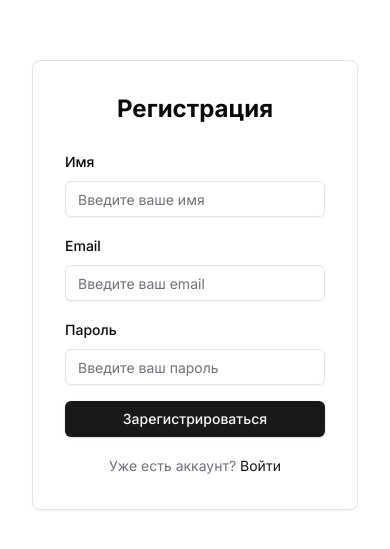
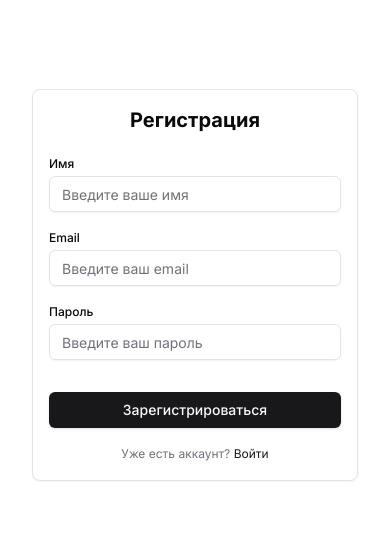
Before and after one commit to muhammadali-nb/freelance, a Next.js app: page /register in a window 390 px wide. Shown: the part 185-734 px from the top of the page. Built offline with nearby package versions, Linux system fonts and the light colour scheme.

Commit message:
add responsive ui for login and register pages

```diff
--- a/src/components/auth/login-form.tsx
+++ b/src/components/auth/login-form.tsx
@@ -28,11 +28,15 @@ export function LoginForm() {
 	};
 
 	return (
-    <div className="w-full max-w-md p-8 bg-background border rounded-lg shadow-sm">
-      <h1 className="text-2xl font-bold mb-6 text-center text-foreground">Вход в систему</h1>
-      <form onSubmit={handleSubmit} className="space-y-4">
-        <div className="space-y-2">
-          <Label htmlFor="email">Email</Label>
+		<div className="w-full max-w-md p-4 sm:p-6 md:p-8 bg-background border rounded-lg shadow-sm">
+			<h1 className="text-xl sm:text-2xl font-bold mb-4 sm:mb-6 text-center text-foreground">
+				Вход в систему
+			</h1>
+			<form onSubmit={handleSubmit} className="space-y-3 sm:space-y-4">
+				<div className="space-y-0.5 sm:space-y-2">
+					<Label htmlFor="email" className="text-xs sm:text-sm md:text-base">
+						Email
+					</Label>
 					<Input
 						id="email"
 						type="email"
@@ -40,10 +44,13 @@ export function LoginForm() {
 						onChange={(e) => setEmail(e.target.value)}
 						placeholder="Введите ваш email"
 						required
+						className="text-sm sm:text-base h-9 sm:h-10"
 					/>
 				</div>
-        <div className="space-y-2">
-          <Label htmlFor="password">Пароль</Label>
+				<div className="space-y-0.5 sm:space-y-2">
+					<Label htmlFor="password" className="text-xs sm:text-sm md:text-base">
+						Пароль
+					</Label>
 					<Input
 						id="password"
 						type="password"
@@ -51,27 +58,38 @@ export function LoginForm() {
 						onChange={(e) => setPassword(e.target.value)}
 						placeholder="Введите ваш пароль"
 						required
+						className="text-sm sm:text-base h-9 sm:h-10"
 					/>
 				</div>
-        <div className="flex items-center justify-between">
+				<div className="flex flex-col sm:flex-row sm:items-center justify-between gap-2 sm:gap-0">
 					<div className="flex items-center space-x-2">
-            <Checkbox id="remember" />
-            <Label htmlFor="remember" className="text-muted-foreground">Запомнить меня</Label>
+						<Checkbox id="remember" className="h-4 w-4 sm:h-5 sm:w-5" />
+						<Label
+							htmlFor="remember"
+							className="text-xs sm:text-sm text-muted-foreground">
+							Запомнить меня
+						</Label>
 					</div>
 					<Link
 						href="/forgot-password"
-            className="text-sm text-primary hover:underline"
-          >
+						className="text-xs sm:text-sm text-primary hover:underline">
 						Забыли пароль?
 					</Link>
 				</div>
-        <Button type="submit" className="w-full">
+				<div className="h-0.5 sm:h-1"></div>
+				<Button
+					type="submit"
+					className="w-full h-9 sm:h-10 text-sm sm:text-base">
 					Войти
 				</Button>
 			</form>
 			<div className="mt-4 text-center">
-        <span className="text-sm text-muted-foreground">Нет аккаунта? </span>
-        <Link href="/register" className="text-sm text-primary hover:underline">
+				<span className="text-xs sm:text-sm text-muted-foreground">
+					Нет аккаунта?{" "}
+				</span>
+				<Link
+					href="/register"
+					className="text-xs sm:text-sm text-primary hover:underline">
 					Зарегистрироваться
 				</Link>
 			</div>
--- a/src/components/auth/register-form.tsx
+++ b/src/components/auth/register-form.tsx
@@ -26,23 +26,28 @@ export function RegisterForm() {
 	};
 
 	return (
-    <div className="w-full max-w-md p-8 bg-background border rounded-lg shadow-sm">
-      <h1 className="text-2xl font-bold mb-6 text-center text-foreground">
+		<div className="w-full max-w-md p-4 sm:p-6 md:p-8 bg-background border rounded-lg shadow-sm">
+			<h1 className="text-xl sm:text-2xl font-bold mb-4 sm:mb-6 text-center text-foreground">
 				Регистрация
 			</h1>
-      <form onSubmit={handleSubmit} className="space-y-4">
-        <div className="space-y-2">
-          <Label htmlFor="name">Имя</Label>
+			<form onSubmit={handleSubmit} className="space-y-3 sm:space-y-4">
+				<div className="space-y-0.5 sm:space-y-2">
+					<Label htmlFor="name" className="text-xs sm:text-sm md:text-base">
+						Имя
+					</Label>
 					<Input
 						id="name"
 						value={name}
 						onChange={(e) => setName(e.target.value)}
 						placeholder="Введите ваше имя"
 						required
+						className="text-sm sm:text-base h-9 sm:h-10"
 					/>
 				</div>
-        <div className="space-y-2">
-          <Label htmlFor="email">Email</Label>
+				<div className="space-y-0.5 sm:space-y-2">
+					<Label htmlFor="email" className="text-xs sm:text-sm md:text-base">
+						Email
+					</Label>
 					<Input
 						id="email"
 						type="email"
@@ -50,10 +55,13 @@ export function RegisterForm() {
 						onChange={(e) => setEmail(e.target.value)}
 						placeholder="Введите ваш email"
 						required
+						className="text-sm sm:text-base h-9 sm:h-10"
 					/>
 				</div>
-        <div className="space-y-2">
-          <Label htmlFor="password">Пароль</Label>
+				<div className="space-y-0.5 sm:space-y-2">
+					<Label htmlFor="password" className="text-xs sm:text-sm md:text-base">
+						Пароль
+					</Label>
 					<Input
 						id="password"
 						type="password"
@@ -61,15 +69,25 @@ export function RegisterForm() {
 						onChange={(e) => setPassword(e.target.value)}
 						placeholder="Введите ваш пароль"
 						required
+						className="text-sm sm:text-base h-9 sm:h-10"
 					/>
 				</div>
-        <Button type="submit" className="w-full">
+
+				<div className="h-2 sm:h-3"></div>
+
+				<Button
+					type="submit"
+					className="w-full text-sm sm:text-base h-9 sm:h-10">
 					Зарегистрироваться
 				</Button>
 			</form>
-      <div className="mt-4 text-center">
-        <span className="text-sm text-muted-foreground">Уже есть аккаунт? </span>
-        <Link href="/login" className="text-sm text-primary hover:underline">
+			<div className="mt-3 sm:mt-4 text-center">
+				<span className="text-xs sm:text-sm text-muted-foreground">
+					Уже есть аккаунт?{" "}
+				</span>
+				<Link
+					href="/login"
+					className="text-xs sm:text-sm text-primary hover:underline">
 					Войти
 				</Link>
 			</div>
```
Lines whose indentation alone changed are shown as unchanged.
